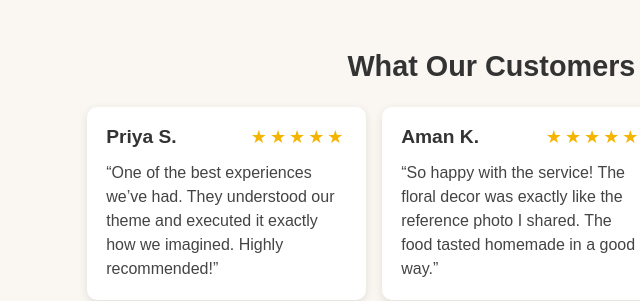
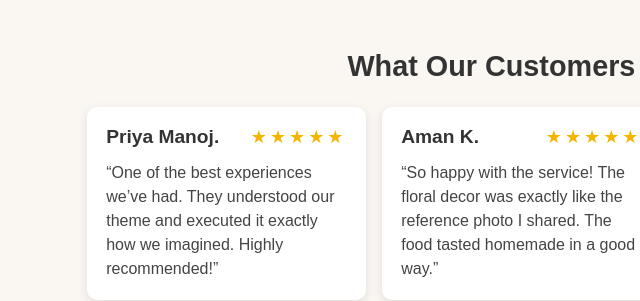
Before and after one commit to Opulentnexus/Chettayis, a plain HTML site: page index.html in a window 1280 px wide. Shown: the part 3020-3321 px from the top of the page, 119-759 px from the left. Drawn offline with Linux system fonts and the light colour scheme; a web font is replaced by a local one.

Commit message:
Update index.html

```diff
--- a/index.html
+++ b/index.html
@@ -193,7 +193,7 @@ window.addEventListener('load', revealOnScroll);
     <ul class="review-list">
       <li class="review-card" data-i="0">
         <div class="review-header">
-          <h3 class="review-name">Priya S.</h3>
+          <h3 class="review-name">Priya Manoj.</h3>
           <div class="stars" data-rating="5" aria-label="5 out of 5 stars"></div>
         </div>
         <p class="review-text">
```
